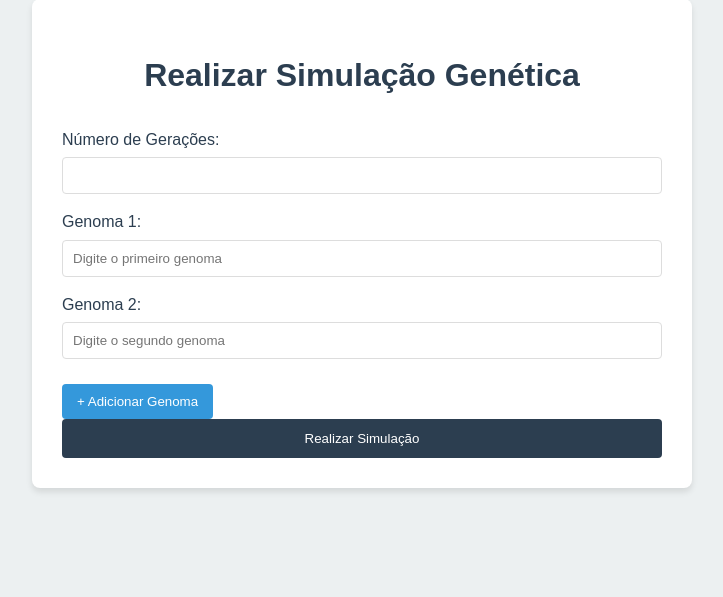
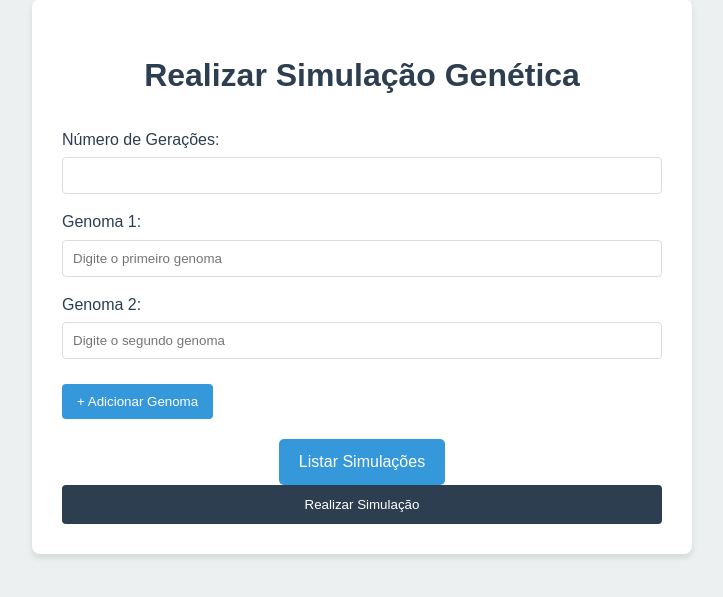
Before and after one commit to clr-cera/APOO-Final, a Django app: page /realizar_simulacao/nova/ in a window 1280 px wide. Shown: the part 21-618 px from the top of the page, without its empty margins (278-1001 px from the left). Run offline with Django 5.2, Linux system fonts and the light colour scheme.

Commit message:
Now we can list from realizar

```diff
--- a/simulacao/templates/realizar_simulacao.html
+++ b/simulacao/templates/realizar_simulacao.html
@@ -77,6 +77,25 @@
             margin-top: 10px;
         }
 
+        .btn {
+            display: inline-block;
+            margin-top: 20px;
+            padding: 10px 20px;
+            font-size: 16px;
+            text-decoration: none;
+            color: white;
+            background-color: var(--secondary-color);
+            border: none;
+            border-radius: 5px;
+            text-align: center;
+            cursor: pointer;
+            transition: background 0.3s;
+        }
+
+        .btn:hover {
+            background-color: var(--primary-color);
+        }
+
         .submit-btn {
             width: 100%;
             background-color: var(--primary-color);
@@ -120,6 +139,9 @@
             </div>
 
             <button type="button" class="add-genoma" onclick="addGenomaInput()">+ Adicionar Genoma</button>
+            <div style="text-align: center;">
+                <a href="{% url 'listar_simulacoes' %}" class="btn">Listar Simulações</a>
+            </div>
 
             <button type="submit" class="submit-btn">Realizar Simulação</button>
         </form>
```
